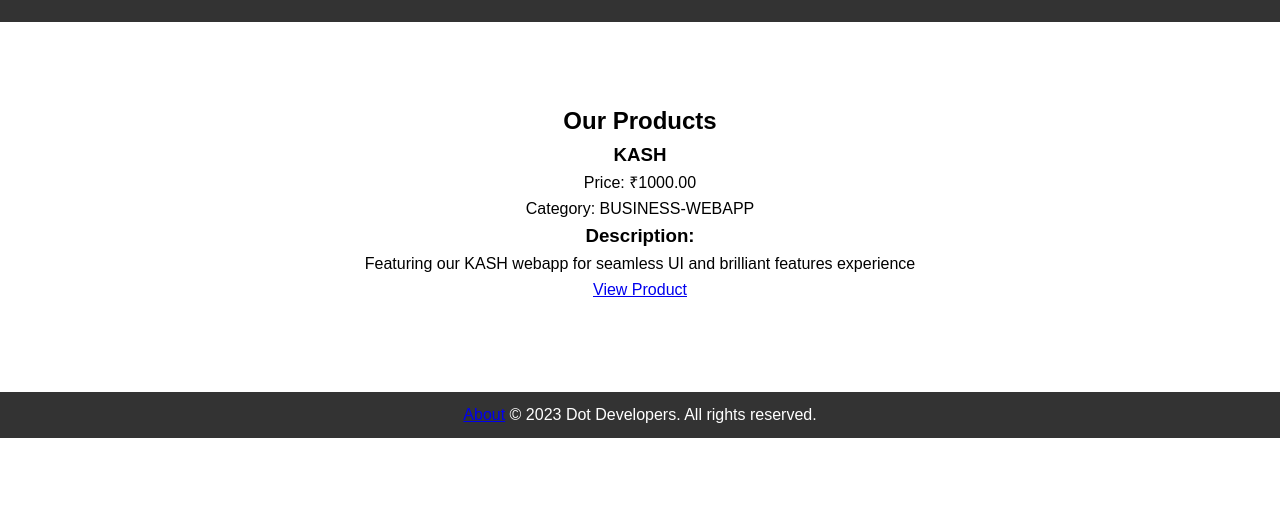
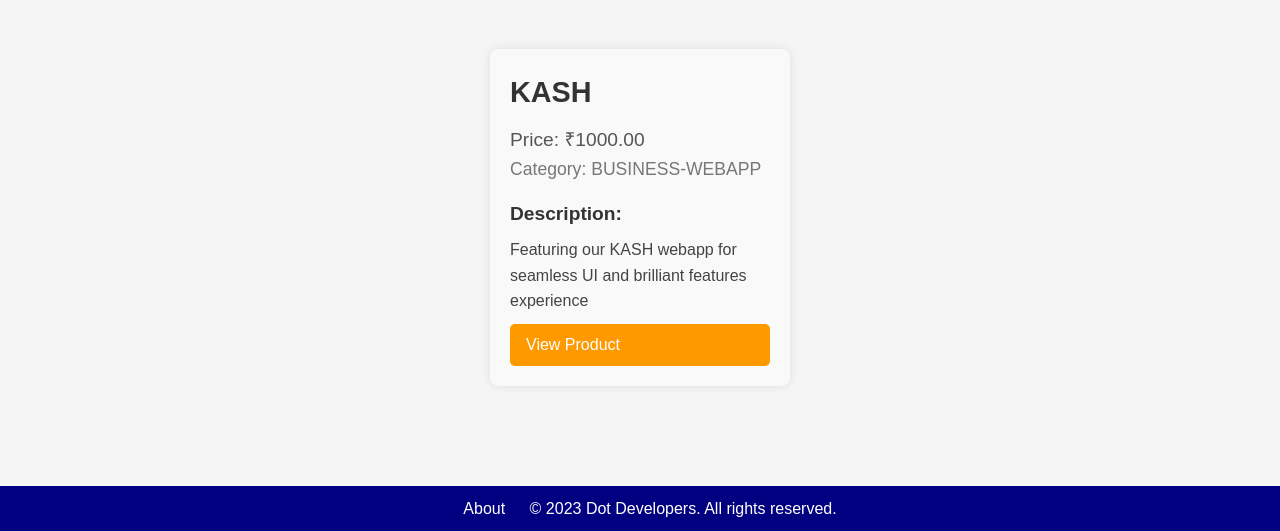
Before and after one commit to iratusbison/dotproduction, a Django app: page /product_list/ in a window 1280 px wide. Shown: the part 344-875 px from the top of the page. Before the commit the page ends 782 px from the top, so only its background shows below. Run offline with Django 4.2, Linux system fonts and the light colour scheme; data comes from the database, SQL or seed files in the repository; both versions use the stored data as it was after the commit; parts of the project's set-up code (start-up, migrations or seed data) failed here and were passed over.

Commit message:
for usage

```diff
--- a/myproject/urls.py
+++ b/myproject/urls.py
@@ -18,10 +18,14 @@ from django.urls import include, path
 from django.conf import settings
 from django.conf.urls.static import static
 
+from django.views.static import serve
+
 urlpatterns = [
     path('admin/', admin.site.urls),
     path('', include('website.urls'), name='dot_developers'),
-    path('', include('chatbot.urls'), name='dotbot')
+    path('', include('chatbot.urls'), name='dotbot'),
+    path(r'^media/(?P<path>.*)$', serve,{'document_root': settings.MEDIA_ROOT}),
+    path(r'^static/(?P<path>.*)$', serve,{'document_root': settings.STATIC_ROOT}),
 ]
 
 if settings.DEBUG:
--- a/static/css/styles.css
+++ b/static/css/styles.css
@@ -1,5 +1,3 @@
-/* styles.css */
-
 /* Reset default margin and padding for all elements */
 * {
     margin: 0;
@@ -11,11 +9,13 @@
 body {
     font-family: Arial, sans-serif;
     line-height: 1.6;
+    background-color: #f5f5f5; /* Light gray background */
+    color: #333; /* Dark text color */
 }
 
 header {
-    background-color: #333;
-    color: #fff;
+    background-color: navy; /* Navy blue header */
+    color: #fff; /* White text color */
     padding: 20px;
 }
 
@@ -46,8 +46,190 @@ main {
 
 /* Footer styles */
 footer {
-    background-color: #333;
-    color: #fff;
+    background-color: navy; /* Navy blue footer */
+    color: #fff; /* White text color */
     text-align: center;
     padding: 10px 0;
 }
+
+
+
+
+.logo {
+    max-width: 300px; /* Set the maximum width */
+    height: auto; /* Maintain aspect ratio */
+    display: block; /* Ensure proper spacing */
+    margin: 0 auto; /* Center the logo horizontally */
+    transition: transform 0.5s ease;
+}
+.logo:hover {
+    transform: scale(1.1); /* Example: Enlarge logo on hover */
+}
+
+
+
+
+.about-image {
+    max-width: 50%; /* Ensure the image doesn't exceed its container */
+    height: 30%; /* Maintain aspect ratio */
+    /* Additional styles for margin, padding, etc. */
+}
+
+
+.about-section {
+    flex: 0 0 50%; /* Adjust the text width */
+    text-align: left;
+    padding-right: 20px;
+}
+
+.about-description {
+    margin-bottom: 20px;
+}
+
+
+
+
+
+
+.cta-button {
+    color: #ffffff; /* Set text color to light blue */
+    background-color: transparent; /* Set background color to transparent */
+    padding: 10px 20px; /* Adjust padding for button size */
+    text-decoration: none; /* Remove default underline */
+    transition:color 0.3s ease, background-color 0.3s ease; /* Smooth transition */
+
+}
+
+.navigation {
+    display: flex;
+    gap: 25px;
+    justify-content: flex-end;
+}
+.navigation a {
+
+    text-decoration: none;
+    padding: 8px 16px;
+    color: #ffffff;
+    border: 1px solid #ffffff;
+    border-radius: 4px;
+    transition: background-color 0.3s, color 0.3s;
+    justify-content: flex-end;
+}
+
+
+.hero-section {
+    background-color: #f8f8f8;
+    padding: 80px 0;
+    text-align: center;
+}
+
+.hero-content {
+    max-width: 600px;
+    margin: 0 auto;
+}
+
+.hero-section h1 {
+    font-size: 2.5em;
+    color: #333;
+    margin-bottom: 20px;
+}
+
+.hero-section p {
+    font-size: 1.2em;
+    color: #666;
+    margin-bottom: 40px;
+}
+
+.btn {
+    display: inline-block;
+    padding: 10px 20px;
+    background-color: #ff9900;
+    color: #fff;
+    text-decoration: none;
+    border-radius: 5px;
+    transition: background-color 0.3s ease;
+}
+
+.btn:hover {
+    background-color: #e68300;
+}
+
+/* styles.css */
+
+/* Styles for services section */
+.services-section {
+    padding: 50px 0;
+    text-align: center;
+
+}
+
+.section-title {
+    font-size: 2.5em;
+    color: #333;
+    margin-bottom: 30px;
+}
+
+.services-list {
+    list-style: none;
+    padding: 0;
+    margin: 0;
+    display: flex;
+    flex-wrap: wrap;
+    justify-content: center;
+    transition: transform 0.5s ease;
+}
+
+.service-item {
+    background-color: #f9f9f9;
+    border-radius: 8px;
+    box-shadow: 0 0 10px rgba(0, 0, 0, 0.1);
+    padding: 20px;
+    margin: 15px;
+    width: 300px;
+    text-align: left;
+}
+
+.service-info {
+    display: flex;
+    flex-direction: column;
+}
+
+.service-name {
+    font-size: 1.8em;
+    margin-bottom: 10px;
+}
+
+.service-price {
+    font-size: 1.2em;
+    color: #555;
+}
+
+.service-category {
+    font-size: 1.1em;
+    color: #777;
+}
+
+.service-description-title {
+    font-size: 1.2em;
+    margin-top: 15px;
+    margin-bottom: 8px;
+}
+
+.service-description {
+    color: #444;
+}
+
+.service-link {
+    display: inline-block;
+    padding: 8px 16px;
+    margin-top: 10px;
+    background-color: #ff9900;
+    color: #fff;
+    text-decoration: none;
+    border-radius: 5px;
+    transition: background-color 0.3s ease;
+}
+
+.service-link:hover {
+    background-color: #e68300;
+}
--- a/website/templates/base.html
+++ b/website/templates/base.html
@@ -17,6 +17,7 @@
             <a href="{% url 'explore_services' %}" class="cta-button">Services</a>
             <a href="{% url 'explore_products' %}" class="cta-button">Products</a>
             <a href="{% url 'projects' %}" class="cta-button">Projects</a>
+            <a href="{% url 'designs' %}" class="cta-button">Designs</a>
 
 
         </nav>
--- a/website/templates/dotdeveloper/home.html
+++ b/website/templates/dotdeveloper/home.html
@@ -12,7 +12,7 @@
             <h1>Welcome to Dot Developers!</h1>
             <p>Your one-stop solution for web application development.</p>
 
-            <a href="{% url 'chatbot' %}" class="btn">"Hello Friend, I'm DotBot to guide you"</a>
+            <a href="{% url 'chatbot' %}" class="btn" target="_blank">"Hello Friend, I'm DotBot to guide you"</a>
 
         </section>
 
--- a/website/urls.py
+++ b/website/urls.py
@@ -8,4 +8,5 @@ urlpatterns = [
     path('product_list/',views.explore_products,name='explore_products'),
     path('about_us/',views.about, name='about_us'),
     path('projects/',views.experimental_projects, name='projects'),
+    path('designs/', views.designs,name='designs'),
     ]
--- a/website/views.py
+++ b/website/views.py
@@ -21,3 +21,6 @@ def about(request):
 def experimental_projects(request):
     projects = Experimental_Projects.objects.all()
     return render (request, 'dotdeveloper/project_list.html',{'projects':projects})
+
+def designs(request):
+    return render (request, 'pavan/index.html')
```
Also changed, not shown: chatbot/templates/chatbot.html (+4 -12 lines), myproject/settings.py (+7 -2 lines), website/templates/pavan/index.html (added, +7 -0 lines), about_us/IMG_20211231_150131_1_DRHpJtJ.jpg (deleted), db.sqlite3, static/images/dot.png (added), static/images/dotdeveloper.png (added), 2 other files.
